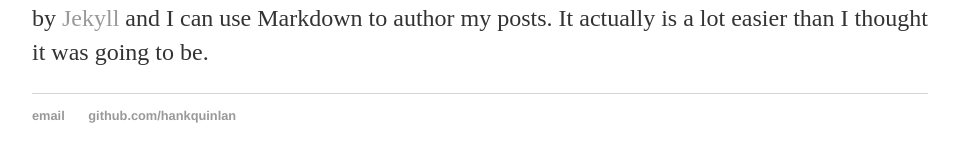
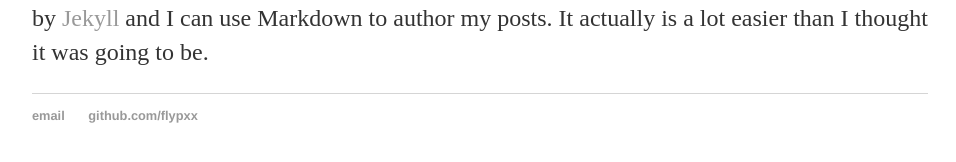
Before and after one commit to flypxx/flypxx.github.io, a Jekyll site: the page built from _posts/2017-03-07-flypxx-site-launched.md, in a window 1280 px wide. Shown: the part 346-508 px from the top of the page, without its empty margins (160-1116 px from the left). Built offline with Jekyll 4.4.1, drawn with Linux system fonts in a browser that asks for light colours.

Commit message:
Update default.html

```diff
--- a/_layouts/default.html
+++ b/_layouts/default.html
@@ -1,8 +1,8 @@
 <!DOCTYPE html>
 <html>
+
 <head>
   <title>{{ page.title }}</title>
-			<!-- link to main stylesheet -->
   <link rel="stylesheet" type="text/css" href="/css/main.css">
 </head>
 <body>
@@ -15,15 +15,14 @@
     </ul>
   </nav>
   <div class="container">
-
     {{ content }}
-
-			</div><!-- /.container -->
+  </div>
   <footer>
     <ul>
-	        		<li><a href="mailto:hankquinlanhub@gmail.com">email</a></li>
-	        		<li><a href="https://github.com/hankquinlan">github.com/hankquinlan</a></li>
+      <li><a href="javascript:;">email</a></li>
+      <li><a href="javascript:;">github.com/flypxx</a></li>
     </ul>
   </footer>
 </body>
+
 </html>
```
Lines whose indentation alone changed are shown as unchanged.
